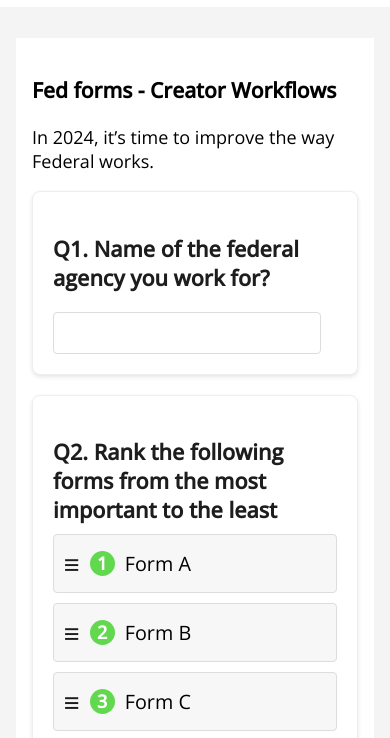
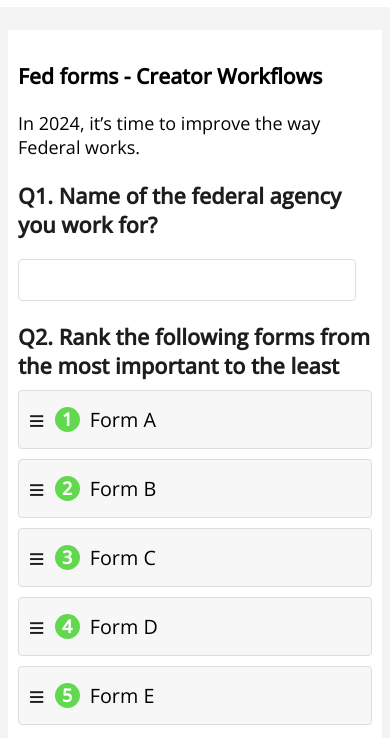
Before and after one commit to MarcMouries/SurveyBuilder, a plain HTML site: page index.html in a window 390 px wide. Shown: the part 38-776 px from the top of the page. Drawn offline with nearby package versions, Linux system fonts and the light colour scheme.

Commit message:
removed card styling on question

```diff
--- a/style.css
+++ b/style.css
@@ -49,10 +49,10 @@ body {
 }
 
 #survey-container {
-    margin: 1rem auto;
+    margin: 10px auto;
     max-width: 600px;
     background-color: #fff;
-    padding: 1rem;
+    padding: 10px;
     box-shadow: 0 2px 4px rgba(0,0,0,0.1);
     border-radius: 4px;
     margin-bottom: 80px; /* Space for 'Complete' button */
@@ -65,8 +65,8 @@ body {
     }
 
     #survey-container {
-        width: calc(100% - 2rem);
-        margin: 1rem;
+        width: calc(100% - 1rem);
+        margin: 0.5rem auto;
         box-shadow: none;
         border-radius: 0;
     }
@@ -96,10 +96,6 @@ input, textarea {
 .question {
     font-weight: normal;
     background-color: #fff;
-    border: 1px solid #eee;
-    border-radius: 8px;
-    box-shadow: 0 2px 4px rgba(0, 0, 0, 0.1);
-    padding: 20px;
     margin-bottom: 20px;
 }
 
```
